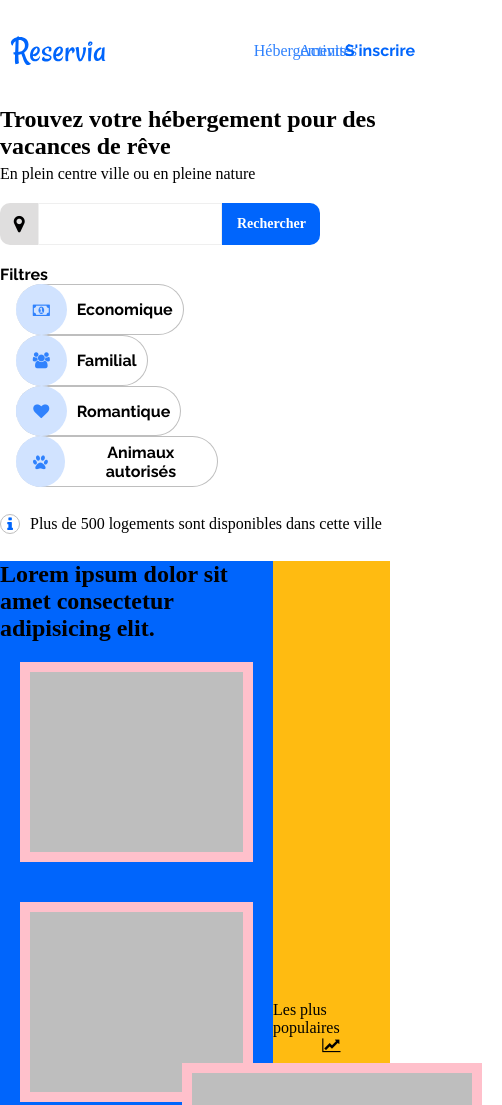
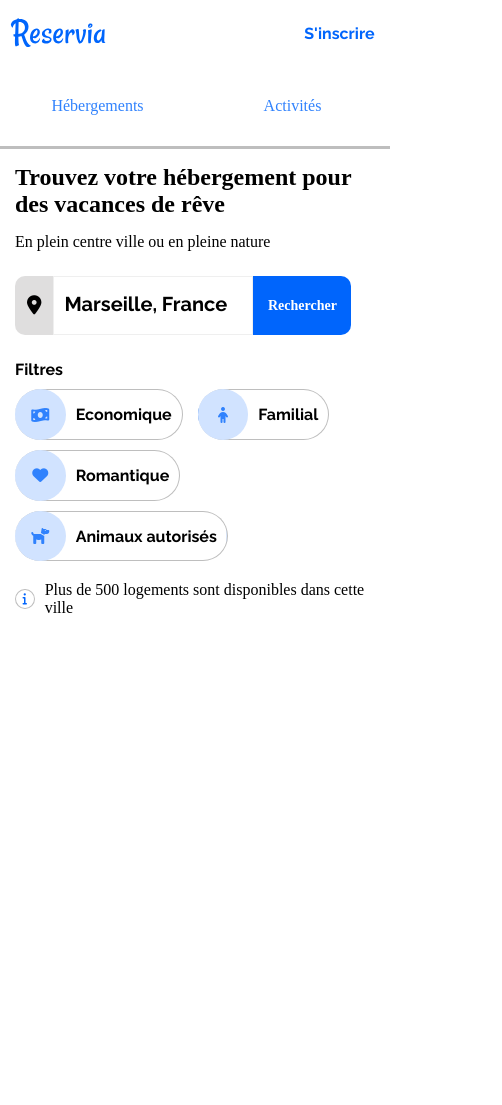
Before and after one commit to reda-madjoub/RedaMadjoub_2_20112020, a plain HTML site: page index.html in a window 390 px wide. Shown: the top 1105 px of the page, 502 px wide, since content can reach past the window. After the commit the page ends 844 px from the top, so only its background shows below. Drawn offline with Linux system fonts and the light colour scheme; a web font is replaced by a local one.

Commit message:
Header, filtres, search bar et info
Ajout du header de la search bar des filtres ainsi que l'icone info.
Le responsive mobile et tablette est ajoute.

```diff
--- a/index.html
+++ b/index.html
@@ -5,6 +5,8 @@
     <meta name="viewport" content="width=device-width, initial-scale=1.0">
     <link rel="stylesheet" href="https://cdnjs.cloudflare.com/ajax/libs/font-awesome/4.7.0/css/font-awesome.min.css">
     <link rel="stylesheet" href="style.css">
+    <link rel="shortcut icon" href="./img/Reservia.svg" type="image/x-icon">
+    <script src="https://kit.fontawesome.com/6edb39c88a.js" crossorigin="anonymous"></script>
     <title>Réservia</title>
 </head>
 <body>
@@ -13,8 +15,8 @@
         <nav>
             <a href="#" class="contenu">Hébergements</a>
             <a href="#" class="contenu">Activités</a>
-            <a href="#" id="btn-inscription">S'inscrire</a>
         </nav>
+        <a href="#" id="btn-inscription">S'inscrire</a>
     </header>
     <section class="filtre-section">
         <div class="titre">
@@ -23,17 +25,17 @@
         </div>
         <div class="recherche">
             <i class="fa fa-map-marker" aria-hidden="true"></i>
-            <input type="text">
+            <input type="text" placeholder="Marseille, France">
             <button>Rechercher</button>
         </div>
         <div class="filtres">
             <p>Filtres</p>
             <button class="filtre-element"id="filtre1">
-                <i class="fa fa-money" aria-hidden="true"></i>
+                <i class="fas fa-money-bill-wave" aria-hidden="true"></i>
                 <p>Economique</p>
             </button>
             <button class="filtre-element"id="filtre2">
-                <i class="fa fa-users" aria-hidden="true"></i>
+                <i class="fas fa-child" aria-hidden="true"></i>
                 <p>Familial</p>
             </button>
             <button class="filtre-element"id="filtre3">
@@ -41,15 +43,15 @@
                 <p>Romantique</p>
             </button>
             <button class="filtre-element"id="filtre4">
-                <i class="fa fa-paw" aria-hidden="true"></i>
+                <i class="fas fa-dog" aria-hidden="true"></i>
                 <p>Animaux autorisés</p>
             </button>
         </div>
         <div class="info">
-            <i class="fa fa-info" aria-hidden="true"></i>
+            <i class="fas fa-info" aria-hidden="true"></i>
             <p>Plus de 500 logements sont disponibles dans cette ville</p>
         </div>
-        <section class="container">
+        <!-- <section class="container">
             <section class="hebergement-section">
                 <h2>Lorem ipsum dolor sit amet consectetur adipisicing elit. </h2>
                 <div class="hebergement-card">
@@ -85,8 +87,8 @@
                     <div class="activites"></div>
                 </div>
             </section>
-        </section>
-        <footer>
+        </section> -->
+        <!-- <footer>
             <div class="apropos footer-element">
                 <h3>A propos</h3>
                 <a href="#">Fonctionnement du site</a>
@@ -103,7 +105,7 @@
                 <a href="#">Centre d'aide</a>
                 <a href="#">Nous contacter</a>
             </div>
-        </footer>
-
+        </footer> -->
+        <!-- fas fa-star  ==> etoile notation -->
 </body>
 </html>
--- a/style.css
+++ b/style.css
@@ -15,26 +15,30 @@
 
 /*  HEADER  */
 header {
-    height: 12vh;
+    position: relative;
     display: flex;
     flex-flow: row wrap;
     justify-content: space-between;
+
 }
+
 header img {
-    padding-left: 10px;
+    padding: 10px 0 10px 10px;
 }
-header nav, header nav a {
-    width: 35%;
+header nav{
+    color: #3082FD;
+    width: 800px;
+    display: flex;justify-content: center;
+}
+header nav a {
+    text-decoration: none;
+    width: 200px;
+    height: 10vh;
     display: flex;
-    flex-flow: row wrap;
-    justify-content: space-around;
+    justify-content: center;
     align-items: center;
     color: #3082FD;
-}
-header nav a {
-    height: 100%;
-    width: 33%;
-    text-decoration: none;
+
 }
 header nav .contenu:focus  {
     border-top: 3px solid #0065FC;
@@ -42,9 +46,57 @@ header nav .contenu:focus  {
 }
 
 #btn-inscription {
+    position: absolute;
+    top: 24px;
+    left: 90%;
+    text-decoration: none;
     font-family: Raleway-bold;
     color: #0065FC;
     font-weight: bolder;
+
+}
+
+@media (max-width: 920px) {
+    header nav{
+        color: #3082FD;
+        width: 100%;
+        display: flex;
+        justify-content: space-around;
+        border-bottom: none
+    }
+    header nav .contenu  {
+        border-bottom: 3px solid #bebebe;
+    }
+    header nav .contenu:focus  {
+        border: none;
+        border-bottom: 3px solid #0065FC;
+        color: #3082FD;
+    }
+
+
+
+
+header nav a {
+    text-decoration: none;
+    width: 50%;
+    height: 10vh;
+    display: flex;
+    justify-content: center;
+    align-items: center;
+    color: #3082FD;
+
+}
+
+#btn-inscription {
+    position: absolute;
+    left: 78%;
+    text-decoration: none;
+    font-family: Raleway-bold;
+    color: #0065FC;
+    font-weight: bolder;
+
+}
+
 }
 
 /*   SECTION FILTRE   */
@@ -53,13 +105,13 @@ header nav .contenu:focus  {
 } */
 
 .titre h2 , .titre p{
-    margin: 5px 0px;
+    margin: 15px 0px 15px 15px;
 }
 
 .recherche {
-    margin: 20px 0px;
+    margin: 25px 0px 25px 15px;
     width: 100%;
-    height: 5vh;
+    height: 7vh;
     display: flex;
     flex-flow: row nowrap;
     justify-content: flex-start;
@@ -78,10 +130,16 @@ header nav .contenu:focus  {
     border-right: none;
 }
 .recherche input {
+    width: 200px;
     border: 1px solid #efefef;
     outline-style: none;
     padding-left: 10px;
     font-family: Raleway-bold;
+}
+.recherche input::placeholder{
+    font-family: Raleway-bold;
+    font-size: 1.5em;
+    color: #000000;
 }
 .recherche button  {
     background-color: #0065FC;
@@ -99,7 +157,7 @@ header nav .contenu:focus  {
 
 
 .filtres {
-    width: 60%;
+    width: 100%;
     display: flex;
     flex-flow: row wrap;
     justify-content: flex-start;
@@ -107,12 +165,12 @@ header nav .contenu:focus  {
     font-family: Raleway-bold;
 }
 .filtres > p {
-    margin-right: 30px;
+    margin: 0px 0px 5px 15px;
     font-family: Raleway-bold;
 }
 .filtre-element {
     height: 6vh;
-    margin: 0em 1em;
+    margin: 5px 0 5px 15px;
     display: flex;
     font-size: 100%;
     justify-content: center;
@@ -152,12 +210,16 @@ header nav .contenu:focus  {
     border-radius: 50%;
     color: #3082FD;
 }
+@media (max-width: 920px) {
+    .filtres > p {
+        width: 100%;
+    }
+}
 
 .info {
-    margin: 1em 0;
-    height: 5vh;
+    margin: 15px 0 15px 15px;
     display: flex;
-    flex-flow: row wrap;
+    flex-flow: row nowrap;
     justify-content: flex-start;
     align-items: center;
 
@@ -171,7 +233,7 @@ header nav .contenu:focus  {
     border-radius: 50%;
     background-color: #fff;
     color: #0065FC;
-    font-size: 1em;
+    font-size: 12px;
     border: 1px solid #bebebe;
 }
 .info p {
@@ -292,5 +354,48 @@ footer {
 }
 
 .assistance{
+    margin: 10px 100px 10px 0;
+    display: flex;
+    flex-flow: column nowrap;
+    width: fit-content;
+    text-align: left;
 
 }
+.footer-element h3 {
+  margin-bottom: 15px;
+  text-align: left;
+}
+.apropos {
+
+}
+
+.noshebergements {
+
+
+}
+
+.assistance{
+
+   margin: 10px 100px 10px 0;
+        display: flex;
+        flex-flow: column nowrap;
+        width: fit-content;
+        text-align: left;
+
+}
+.footer-element h3 {
+  margin-bottom: 15px;
+  text-align: left;
+}
+.apropos {
+
+}
+
+.noshebergements {
+
+
+}
+
+.assistance{
+
+}
```
